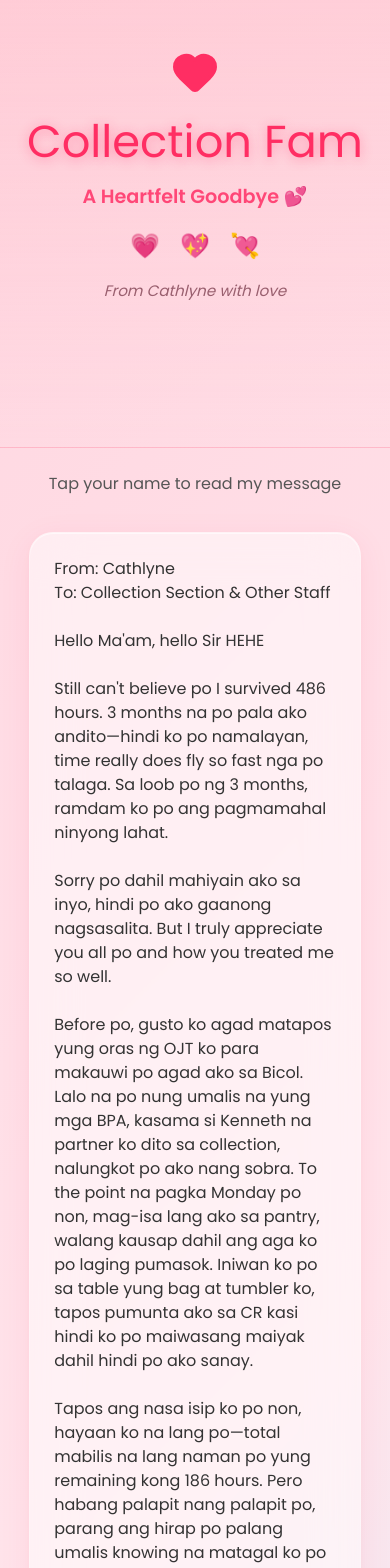
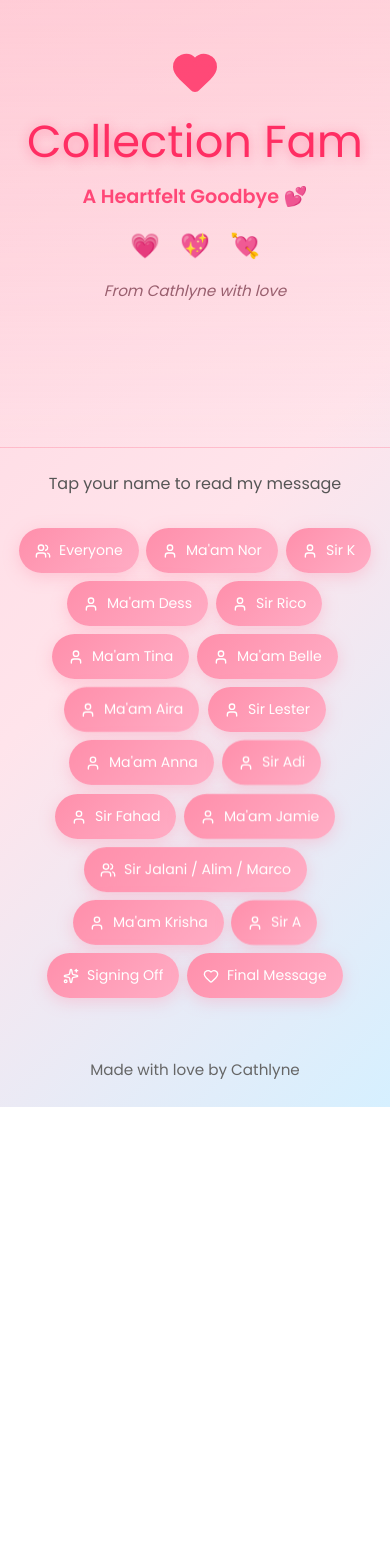
Before and after one commit to jobelgolde45-pixel/message, a Next.js app: page / in a window 390 px wide. Shown: the top 1568 px of the page. After the commit the page ends 1107 px from the top, so only its background shows below. Built offline with nearby package versions, Linux system fonts and the light colour scheme.

Commit message:
Add modal when revealing message

```diff
--- a/app/globals.css
+++ b/app/globals.css
@@ -369,72 +369,156 @@ header p {
   box-shadow: 0 6px 20px rgba(255, 46, 99, 0.2);
 }
 
-/* Message Output Box - Glassmorphism 2.0 */
-.output {
-  margin: 24px auto;
-  width: 85%;
-  max-width: 640px;
-  min-height: 280px;
-  padding: 32px;
+/* Message Modal */
+.message-modal-root {
+  position: fixed;
+  inset: 0;
+  z-index: 60;
+  display: grid;
+  place-items: center;
+}
+
+.message-modal-backdrop {
+  position: absolute;
+  inset: 0;
+  background: rgba(24, 18, 27, 0.42);
+  backdrop-filter: blur(12px);
+  -webkit-backdrop-filter: blur(12px);
+}
+
+.message-modal-frame {
+  position: relative;
+  z-index: 1;
+  display: flex;
+  width: 100%;
+  min-height: 100vh;
+  align-items: center;
+  justify-content: center;
+  padding: 28px;
+}
+
+.message-modal-card {
+  position: relative;
+  width: min(100%, 720px);
+  max-height: min(86vh, 900px);
+  overflow: hidden;
+  border-radius: 30px;
+  border: 1px solid rgba(255, 255, 255, 0.35);
+  background:
+    linear-gradient(160deg, rgba(255, 255, 255, 0.72), rgba(255, 238, 243, 0.78)),
+    rgba(255, 255, 255, 0.5);
+  box-shadow:
+    0 22px 80px rgba(255, 46, 99, 0.16),
+    0 10px 28px rgba(255, 46, 99, 0.1),
+    inset 0 1px 0 rgba(255, 255, 255, 0.72);
+  backdrop-filter: blur(26px);
+  -webkit-backdrop-filter: blur(26px);
+  will-change: transform, opacity;
+  transform-origin: center center;
+}
+
+.message-modal-sheen {
+  position: absolute;
+  inset: 0;
+  background:
+    radial-gradient(circle at top left, rgba(255, 255, 255, 0.55), transparent 35%),
+    linear-gradient(135deg, rgba(255, 132, 171, 0.08), transparent 55%);
+  pointer-events: none;
+}
+
+.message-modal-header,
+.message-modal-body {
+  position: relative;
+  z-index: 1;
+}
+
+.message-modal-header {
+  display: flex;
+  align-items: center;
+  justify-content: space-between;
+  gap: 16px;
+  padding: 22px 22px 0;
+}
+
+.message-modal-badge {
+  display: inline-flex;
+  align-items: center;
+  gap: 8px;
+  padding: 10px 14px;
+  border-radius: 999px;
+  background: rgba(255, 255, 255, 0.68);
+  color: #ff4777;
+  font-size: 0.84rem;
+  font-weight: 700;
+  letter-spacing: 0.04em;
+  text-transform: uppercase;
+  box-shadow: inset 0 1px 0 rgba(255, 255, 255, 0.8);
+}
+
+.message-modal-close {
+  display: inline-flex;
+  align-items: center;
+  justify-content: center;
+  width: 42px;
+  height: 42px;
+  border: 0;
+  border-radius: 999px;
+  background: rgba(255, 255, 255, 0.75);
+  color: #ff4777;
+  cursor: pointer;
+  box-shadow: 0 8px 20px rgba(255, 46, 99, 0.12);
+}
+
+.message-modal-body {
+  padding: 12px 22px 24px;
+}
+
+.message-modal-title {
+  margin: 0 0 14px;
+  color: #ff2e63;
+  font-size: clamp(1.65rem, 3vw, 2.35rem);
+  line-height: 1.1;
+}
+
+.message-modal-content {
+  margin: 0;
+  max-height: min(62vh, 720px);
+  overflow: auto;
+  padding: 22px;
+  border-radius: 24px;
   background: rgba(255, 255, 255, 0.5);
-  backdrop-filter: blur(24px);
-  -webkit-backdrop-filter: blur(24px);
-  border: 1px solid rgba(255, 255, 255, 0.25);
-  border-radius: 28px;
-  box-shadow:
-    0 8px 32px rgba(255, 46, 99, 0.08),
-    0 2px 8px rgba(255, 46, 99, 0.04),
-    inset 0 1px 0 rgba(255, 255, 255, 0.6);
+  color: #5f4150;
+  font-family: 'Poppins', sans-serif;
+  font-size: 1rem;
+  line-height: 1.85;
   text-align: left;
   white-space: pre-wrap;
-  transition: all 0.4s cubic-bezier(0.4, 0, 0.2, 1);
-  animation: fadeSlideUp 0.8s ease-out 0.5s both;
+  box-shadow:
+    inset 0 1px 0 rgba(255, 255, 255, 0.75),
+    0 12px 30px rgba(255, 46, 99, 0.08);
 }
 
-.output:hover {
-  transform: translateY(-4px);
+.message-tone-signoff .message-modal-card,
+.message-tone-signoff {
+  text-align: center;
+}
+
+.message-tone-signoff .message-modal-content {
+  text-align: center;
+  font-size: 1.35rem;
+  font-weight: 700;
+  color: var(--primary);
+  background: linear-gradient(135deg, rgba(255, 182, 193, 0.45), rgba(255, 212, 229, 0.58));
   box-shadow:
-    0 16px 48px rgba(255, 46, 99, 0.12),
-    0 4px 12px rgba(255, 46, 99, 0.06),
-    0 0 24px rgba(255, 46, 99, 0.08),
+    0 0 36px rgba(255, 46, 99, 0.18),
     inset 0 1px 0 rgba(255, 255, 255, 0.7);
 }
 
-.output.signoff {
+.message-tone-final .message-modal-content {
   text-align: center;
-  font-size: 22px;
-  font-weight: 700;
   color: var(--primary);
-  padding: 36px;
-  border-radius: 24px;
-  background: linear-gradient(135deg, rgba(255, 182, 193, 0.5), rgba(255, 212, 229, 0.6));
-  backdrop-filter: blur(24px);
-  -webkit-backdrop-filter: blur(24px);
-  border: 1px solid rgba(255, 255, 255, 0.3);
-  box-shadow:
-    0 0 40px rgba(255, 46, 99, 0.35),
-    0 0 80px rgba(255, 46, 99, 0.15),
-    0 4px 20px rgba(255, 46, 99, 0.1),
-    inset 0 1px 0 rgba(255, 255, 255, 0.6);
-  animation: glow 1.5s ease-in-out infinite alternate, fadeSlideUp 0.8s ease-out, heartbeat 1.8s ease-in-out infinite;
-}
-
-.output.final {
-  text-align: center;
-  font-size: 18px;
-  color: var(--primary);
-  padding: 36px;
-  line-height: 1.9;
-  border-radius: 28px;
-  background: linear-gradient(135deg, rgba(255, 255, 255, 0.65), rgba(255, 237, 242, 0.7));
-  backdrop-filter: blur(24px);
-  -webkit-backdrop-filter: blur(24px);
-  border: 1px solid rgba(255, 255, 255, 0.35);
-  box-shadow:
-    0 0 48px rgba(255, 105, 180, 0.25),
-    0 4px 24px rgba(255, 46, 99, 0.08),
-    inset 0 1px 0 rgba(255, 255, 255, 0.7);
-  animation: fadeSlideUp 0.8s ease-out, heartbeat 2s ease-in-out infinite;
+  font-size: 1.08rem;
+  background: linear-gradient(135deg, rgba(255, 255, 255, 0.68), rgba(255, 237, 242, 0.76));
 }
 
 /* Buttons Section */
@@ -450,25 +534,20 @@ header p {
 }
 
 .buttons button {
-  display: flex;
-  align-items: center;
-  gap: 6px;
   border: none;
-  padding: 14px 20px;
+  padding: 0;
   border-radius: 28px;
-  background: linear-gradient(135deg, var(--secondary), #ffadc5);
-  color: white;
+  background: transparent;
+  color: inherit;
   cursor: pointer;
-  transition: all 0.35s cubic-bezier(0.4, 0, 0.2, 1);
+  transition:
+    background 0.35s cubic-bezier(0.4, 0, 0.2, 1),
+    box-shadow 0.35s cubic-bezier(0.4, 0, 0.2, 1);
   font-family: 'Poppins', sans-serif;
-  font-size: 0.95rem;
-  font-weight: 500;
-  box-shadow: 0 4px 16px rgba(255, 143, 171, 0.35);
+  will-change: transform, opacity;
 }
 
 .buttons button:hover {
-  transform: scale(1.05) translateY(-3px);
-  background: linear-gradient(135deg, var(--primary), #ff5c7c);
   box-shadow:
     0 10px 28px rgba(255, 46, 99, 0.4),
     0 0 24px rgba(255, 46, 99, 0.25),
@@ -476,13 +555,31 @@ header p {
 }
 
 .buttons button:active {
-  transform: scale(0.97);
-  transition: transform 0.12s ease;
+  transition: box-shadow 0.12s ease;
 }
 
 .buttons button svg {
   width: 16px;
   height: 16px;
+}
+
+.message-button-shell {
+  display: inline-flex;
+  align-items: center;
+  gap: 8px;
+  padding: 14px 20px;
+  border-radius: 28px;
+  background: linear-gradient(135deg, var(--secondary), #ffadc5);
+  color: white;
+  font-size: 0.95rem;
+  font-weight: 500;
+  box-shadow: 0 4px 16px rgba(255, 143, 171, 0.35);
+}
+
+.message-button-icon {
+  display: inline-flex;
+  align-items: center;
+  justify-content: center;
 }
 
 /* Footer */
@@ -567,71 +664,6 @@ footer {
   }
 }
 
-/* Message transition animation */
-.message-enter {
-  animation: messageIn 0.5s cubic-bezier(0.4, 0, 0.2, 1);
-}
-
-.message-exit {
-  animation: messageOut 0.3s cubic-bezier(0.4, 0, 0.2, 1) forwards;
-}
-
-@keyframes messageIn {
-  from {
-    opacity: 0;
-    transform: translateY(16px);
-    filter: blur(4px);
-  }
-  to {
-    opacity: 1;
-    transform: translateY(0);
-    filter: blur(0);
-  }
-}
-
-@keyframes messageOut {
-  from {
-    opacity: 1;
-    transform: translateY(0);
-    filter: blur(0);
-  }
-  to {
-    opacity: 0;
-    transform: translateY(-8px);
-    filter: blur(3px);
-  }
-}
-
-.message-content-enter {
-  animation: contentIn 0.45s cubic-bezier(0.4, 0, 0.2, 1);
-}
-
-.message-content-exit {
-  animation: contentOut 0.25s cubic-bezier(0.4, 0, 0.2, 1) forwards;
-}
-
-@keyframes contentIn {
-  from {
-    opacity: 0;
-    transform: translateY(12px);
-  }
-  to {
-    opacity: 1;
-    transform: translateY(0);
-  }
-}
-
-@keyframes contentOut {
-  from {
-    opacity: 1;
-    transform: translateY(0);
-  }
-  to {
-    opacity: 0;
-    transform: translateY(-6px);
-  }
-}
-
 /* Page load entrance animations */
 .hero-text {
   opacity: 0;
@@ -713,13 +745,6 @@ footer.animate-in {
     font-size: 1.1rem;
   }
 
-  .output {
-    min-height: 240px;
-    padding: 24px;
-    margin: 20px auto;
-    border-radius: 24px;
-  }
-
   .buttons {
     gap: 8px;
     padding: 16px;
@@ -727,19 +752,46 @@ footer.animate-in {
   }
 
   .buttons button {
-    padding: 12px 16px;
-    font-size: 0.88rem;
     border-radius: 24px;
   }
 
-  .output.signoff {
-    font-size: 20px;
-    padding: 28px;
+  .message-button-shell {
+    padding: 12px 16px;
+    font-size: 0.88rem;
   }
 
-  .output.final {
-    font-size: 16px;
-    padding: 28px;
+  .message-modal-frame {
+    padding: 0;
+  }
+
+  .message-modal-card {
+    width: 100%;
+    min-height: 100vh;
+    max-height: 100vh;
+    border-radius: 0;
+  }
+
+  .message-modal-header {
+    padding: 18px 16px 0;
+  }
+
+  .message-modal-body {
+    padding: 10px 16px 18px;
+  }
+
+  .message-modal-content {
+    max-height: calc(100vh - 180px);
+    padding: 18px;
+    border-radius: 20px;
+    font-size: 0.95rem;
+  }
+
+  .message-tone-signoff .message-modal-content {
+    font-size: 1.15rem;
+  }
+
+  .message-tone-final .message-modal-content {
+    font-size: 1rem;
   }
 }
 
@@ -748,26 +800,17 @@ footer.animate-in {
     font-size: 2.2rem;
   }
 
-  .output {
-    max-width: 560px;
-    min-height: 260px;
-  }
-
-  .buttons button {
+  .message-button-shell {
     padding: 13px 18px;
   }
 }
 
 @media (min-width: 1025px) {
-  .output {
-    max-width: 680px;
-  }
-
   .buttons {
     max-width: 900px;
   }
 
-  .buttons button {
+  .message-button-shell {
     padding: 14px 22px;
   }
 }
--- a/app/page.tsx
+++ b/app/page.tsx
@@ -1,6 +1,8 @@
 'use client';
 
 import { useState, useEffect, useRef, type ReactNode } from 'react';
+import MessageButtons from '@/components/MessageButtons';
+import MessageModal from '@/components/MessageModal';
 import {
   Heart,
   Sparkles,
@@ -102,6 +104,13 @@ interface ButtonConfig {
   icon: ReactNode;
 }
 
+interface ActiveMessage {
+  id: string;
+  title: string;
+  content: string;
+  tone: 'default' | 'signoff' | 'final';
+}
+
 const buttons: ButtonConfig[] = [
   { id: 'intro', label: 'Everyone', icon: <Users size={16} /> },
   { id: 'nor', label: "Ma'am Nor", icon: <User size={16} /> },
@@ -124,9 +133,8 @@ const buttons: ButtonConfig[] = [
 ];
 
 export default function Home() {
-  const [currentMessage, setCurrentMessage] = useState<string>('intro');
-  const [messageClass, setMessageClass] = useState<string>('');
-  const [isAnimating, setIsAnimating] = useState<boolean>(false);
+  const [activeMessage, setActiveMessage] = useState<ActiveMessage | null>(null);
+  const [isOpen, setIsOpen] = useState<boolean>(false);
   const [isLoaded, setIsLoaded] = useState<boolean>(false);
   const [isHeroActive, setIsHeroActive] = useState<boolean>(false);
   const [cursorHearts, setCursorHearts] = useState<CursorHeart[]>([]);
@@ -302,35 +310,49 @@ export default function Home() {
     }
   };
 
-  const showMessage = (name: string) => {
-    setIsAnimating(true);
-    setCurrentMessage(name);
-    setMessageClass('');
+  const getMessageById = (id: string): ActiveMessage => {
+    if (id === 'signoff') {
+      return {
+        id,
+        title: 'Signing Off',
+        content: 'SIR A. Kay-kay is now signing off po!',
+        tone: 'signoff',
+      };
+    }
 
-    setTimeout(() => {
-      if (name === 'signoff') {
-        setMessageClass('signoff');
-        setCurrentMessage('SIR A. Kay-kay is now signing off po!');
-      } else if (name === 'final') {
-        setMessageClass('final');
-        setCurrentMessage(`My internship must be over, but the lessons and memories will always be with me. Thank you po for being my home away from home.
+    if (id === 'final') {
+      return {
+        id,
+        title: 'Final Message',
+        content: `My internship must be over, but the lessons and memories will always be with me. Thank you po for being my home away from home.
 
 I LOVE U COLLECTION SECTION FAMILY
-Sana makita ko po ulit kayo.`);
-      }
-      setIsAnimating(false);
-    }, 180);
+Sana makita ko po ulit kayo.`,
+        tone: 'final',
+      };
+    }
+
+    return {
+      id,
+      title: buttons.find((button) => button.id === id)?.label ?? 'Message',
+      content: messages[id] || 'Message not found.',
+      tone: 'default',
+    };
   };
 
-  const getMessageContent = () => {
-    if (currentMessage === 'signoff' || currentMessage === 'final') {
-      return currentMessage;
-    }
-    return messages[currentMessage] || 'Message not found.';
+  const showMessage = (id: string) => {
+    setActiveMessage(getMessageById(id));
+    setIsOpen(true);
+  };
+
+  const closeMessage = () => {
+    setIsOpen(false);
   };
 
   return (
     <main>
+      <MessageModal activeMessage={activeMessage} isOpen={isOpen} onClose={closeMessage} />
+
       {cursorHearts.map((heart) => (
         <div
           key={heart.id}
@@ -380,28 +402,7 @@ Sana makita ko po ulit kayo.`);
           <p>Tap your name to read my message</p>
         </header>
 
-      <section
-        id="output"
-        className={`output ${messageClass} ${isAnimating ? 'message-exit' : 'message-enter'}`}
-      >
-        <div className={isAnimating ? 'message-content-exit' : 'message-content-enter'}>
-          {getMessageContent()}
-        </div>
-      </section>
-
-      <section className={`buttons ${isLoaded ? 'animate-in' : ''}`}>
-        {buttons.map((btn, index) => (
-          <button
-            key={btn.id}
-            onClick={() => showMessage(btn.id)}
-            style={{ animationDelay: `${0.7 + index * 0.05}s` }}
-            className="btn-animated"
-          >
-            {btn.icon}
-            {btn.label}
-          </button>
-        ))}
-      </section>
+      <MessageButtons buttons={buttons} isLoaded={isLoaded} onSelect={showMessage} />
 
       <footer className={isLoaded ? 'animate-in' : ''}>
         Made with love by Cathlyne
--- /dev/null
+++ b/components/MessageButtons.tsx
@@ -0,0 +1,43 @@
+'use client';
+
+import { motion } from 'framer-motion';
+import type { ReactNode } from 'react';
+
+interface ButtonConfig {
+  id: string;
+  label: string;
+  icon: ReactNode;
+}
+
+interface MessageButtonsProps {
+  buttons: ButtonConfig[];
+  isLoaded: boolean;
+  onSelect: (id: string) => void;
+}
+
+export default function MessageButtons({
+  buttons,
+  isLoaded,
+  onSelect,
+}: MessageButtonsProps) {
+  return (
+    <section className={`buttons ${isLoaded ? 'animate-in' : ''}`}>
+      {buttons.map((button, index) => (
+        <motion.button
+          key={button.id}
+          type="button"
+          onClick={() => onSelect(button.id)}
+          style={{ animationDelay: `${0.7 + index * 0.05}s` }}
+          className="btn-animated"
+          whileHover={{ scale: 1.05, y: -3 }}
+          whileTap={{ scale: 0.97 }}
+        >
+          <span className="message-button-shell">
+            <span className="message-button-icon">{button.icon}</span>
+            <span>{button.label}</span>
+          </span>
+        </motion.button>
+      ))}
+    </section>
+  );
+}
--- /dev/null
+++ b/components/MessageCard.tsx
@@ -0,0 +1,100 @@
+'use client';
+
+import { motion } from 'framer-motion';
+import { Heart, Sparkles, X } from 'lucide-react';
+
+interface MessageCardProps {
+  content: string;
+  title: string;
+  tone: 'default' | 'signoff' | 'final';
+  onClose: () => void;
+}
+
+const containerVariants = {
+  hidden: {},
+  visible: {
+    transition: {
+      staggerChildren: 0.08,
+      delayChildren: 0.06,
+    },
+  },
+};
+
+const itemVariants = {
+  hidden: { opacity: 0, y: 12 },
+  visible: { opacity: 1, y: 0 },
+};
+
+export default function MessageCard({
+  content,
+  title,
+  tone,
+  onClose,
+}: MessageCardProps) {
+  return (
+    <motion.div
+      className={`message-modal-card message-tone-${tone}`}
+      initial={{ opacity: 0, scale: 0.96, y: 28 }}
+      animate={{ opacity: 1, scale: 1, y: 0 }}
+      exit={{ opacity: 0, scale: 0.97, y: 18 }}
+      transition={{
+        type: 'spring',
+        stiffness: 260,
+        damping: 28,
+        mass: 1,
+      }}
+      role="dialog"
+      aria-modal="true"
+      aria-labelledby="message-modal-title"
+      onClick={(event) => event.stopPropagation()}
+    >
+      <motion.div
+        className="message-modal-sheen"
+        aria-hidden="true"
+        initial={{ opacity: 0 }}
+        animate={{ opacity: 1 }}
+        exit={{ opacity: 0 }}
+        transition={{ duration: 0.24 }}
+      />
+
+      <motion.div
+        className="message-modal-header"
+        variants={containerVariants}
+        initial="hidden"
+        animate="visible"
+        exit="hidden"
+      >
+        <motion.div className="message-modal-badge" variants={itemVariants}>
+          {tone === 'final' ? <Heart size={14} /> : <Sparkles size={14} />}
+          Message
+        </motion.div>
+
+        <motion.button
+          type="button"
+          className="message-modal-close"
+          onClick={onClose}
+          variants={itemVariants}
+          whileTap={{ scale: 0.94 }}
+          aria-label="Close message"
+        >
+          <X size={18} />
+        </motion.button>
+      </motion.div>
+
+      <motion.div
+        className="message-modal-body"
+        variants={containerVariants}
+        initial="hidden"
+        animate="visible"
+        exit="hidden"
+      >
+        <motion.h2 id="message-modal-title" className="message-modal-title" variants={itemVariants}>
+          {title}
+        </motion.h2>
+        <motion.pre className="message-modal-content" variants={itemVariants}>
+          {content}
+        </motion.pre>
+      </motion.div>
+    </motion.div>
+  );
+}
--- /dev/null
+++ b/components/MessageModal.tsx
@@ -0,0 +1,84 @@
+'use client';
+
+import { AnimatePresence, motion } from 'framer-motion';
+import { useEffect } from 'react';
+import MessageCard from './MessageCard';
+
+interface ActiveMessage {
+  id: string;
+  title: string;
+  content: string;
+  tone: 'default' | 'signoff' | 'final';
+}
+
+interface MessageModalProps {
+  activeMessage: ActiveMessage | null;
+  isOpen: boolean;
+  onClose: () => void;
+}
+
+export default function MessageModal({
+  activeMessage,
+  isOpen,
+  onClose,
+}: MessageModalProps) {
+  useEffect(() => {
+    if (!isOpen) {
+      return;
+    }
+
+    const handleKeyDown = (event: KeyboardEvent) => {
+      if (event.key === 'Escape') {
+        onClose();
+      }
+    };
+
+    window.addEventListener('keydown', handleKeyDown);
+    return () => window.removeEventListener('keydown', handleKeyDown);
+  }, [isOpen, onClose]);
+
+  useEffect(() => {
+    if (!isOpen) {
+      return;
+    }
+
+    const previousOverflow = document.body.style.overflow;
+    document.body.style.overflow = 'hidden';
+
+    return () => {
+      document.body.style.overflow = previousOverflow;
+    };
+  }, [isOpen]);
+
+  return (
+    <AnimatePresence>
+      {isOpen && activeMessage ? (
+        <motion.div
+          key={activeMessage.id}
+          className="message-modal-root"
+          initial={{ opacity: 0 }}
+          animate={{ opacity: 1 }}
+          exit={{ opacity: 0 }}
+          transition={{ duration: 0.24, ease: [0.4, 0, 0.2, 1] }}
+          onClick={onClose}
+        >
+          <motion.div
+            className="message-modal-backdrop"
+            initial={{ opacity: 0 }}
+            animate={{ opacity: 1 }}
+            exit={{ opacity: 0 }}
+            transition={{ duration: 0.24, ease: [0.4, 0, 0.2, 1] }}
+          />
+          <div className="message-modal-frame">
+            <MessageCard
+              content={activeMessage.content}
+              title={activeMessage.title}
+              tone={activeMessage.tone}
+              onClose={onClose}
+            />
+          </div>
+        </motion.div>
+      ) : null}
+    </AnimatePresence>
+  );
+}
--- a/package.json
+++ b/package.json
@@ -9,6 +9,7 @@
     "lint": "eslint"
   },
   "dependencies": {
+    "framer-motion": "^12.38.0",
     "lucide-react": "^1.8.0",
     "next": "16.2.4",
     "react": "19.2.4",
```
Also changed, not shown: 2 other files (tests, documents, lock files or other folders).
